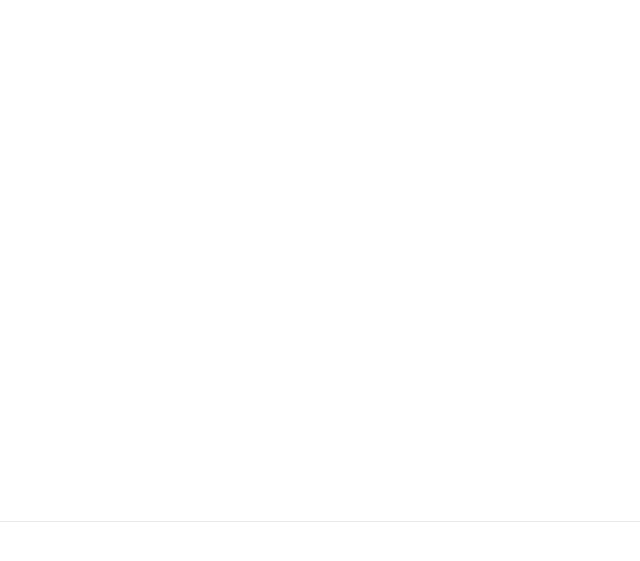
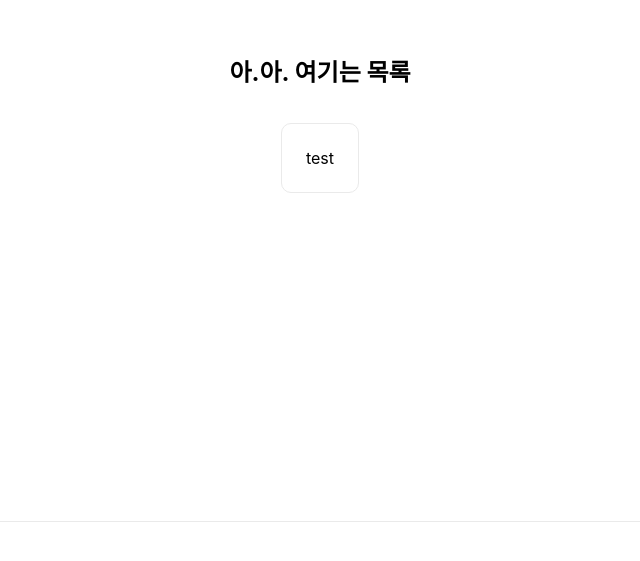
Before and after one commit to meoyoon/pre-challenge-step-2, a Next.js app: page / in a window 1280 px wide. Shown: the part 279-840 px from the top of the page, without its empty margins (320-960 px from the left). Built offline with nearby package versions, Linux system fonts and the light colour scheme.

Commit message:
feat: Add root Post List page

```diff
--- /dev/null
+++ b/components/PostCard.tsx
@@ -0,0 +1,12 @@
+import Link from 'next/link';
+import styles from '@/styles/Home.module.css';
+
+export default function PostCard({ postTitle }: { postTitle: string }) {
+  return (
+    <Link href={postTitle} passHref>
+      <a>
+        <div className={styles.card}>{postTitle}</div>
+      </a>
+    </Link>
+  );
+}
--- a/pages/index.tsx
+++ b/pages/index.tsx
@@ -2,7 +2,11 @@
 import Head from 'next/head';
 import styles from '@/styles/Home.module.css';
 
-const Home: NextPage = () => {
+import { getAllPostList } from '@/service/post';
+
+import PostCard from '@/components/PostCard';
+
+const Home: NextPage<{ postList: string[] }> = ({ postList }) => {
   return (
     <div className={styles.container}>
       <Head>
@@ -10,7 +14,12 @@
         <meta name="description" content="Meo-Yooniverse" />
       </Head>
 
-      <main className={styles.main}></main>
+      <main className={styles.main}>
+        <h2>아.아. 여기는 목록</h2>
+        {postList.map((post, index) => (
+          <PostCard postTitle={post} key={`${post}_${index}`} />
+        ))}
+      </main>
 
       <footer className={styles.footer}></footer>
     </div>
@@ -18,3 +27,13 @@
 };
 
 export default Home;
+
+export async function getStaticProps() {
+  const postList = getAllPostList();
+
+  return {
+    props: {
+      postList,
+    },
+  };
+}
```
